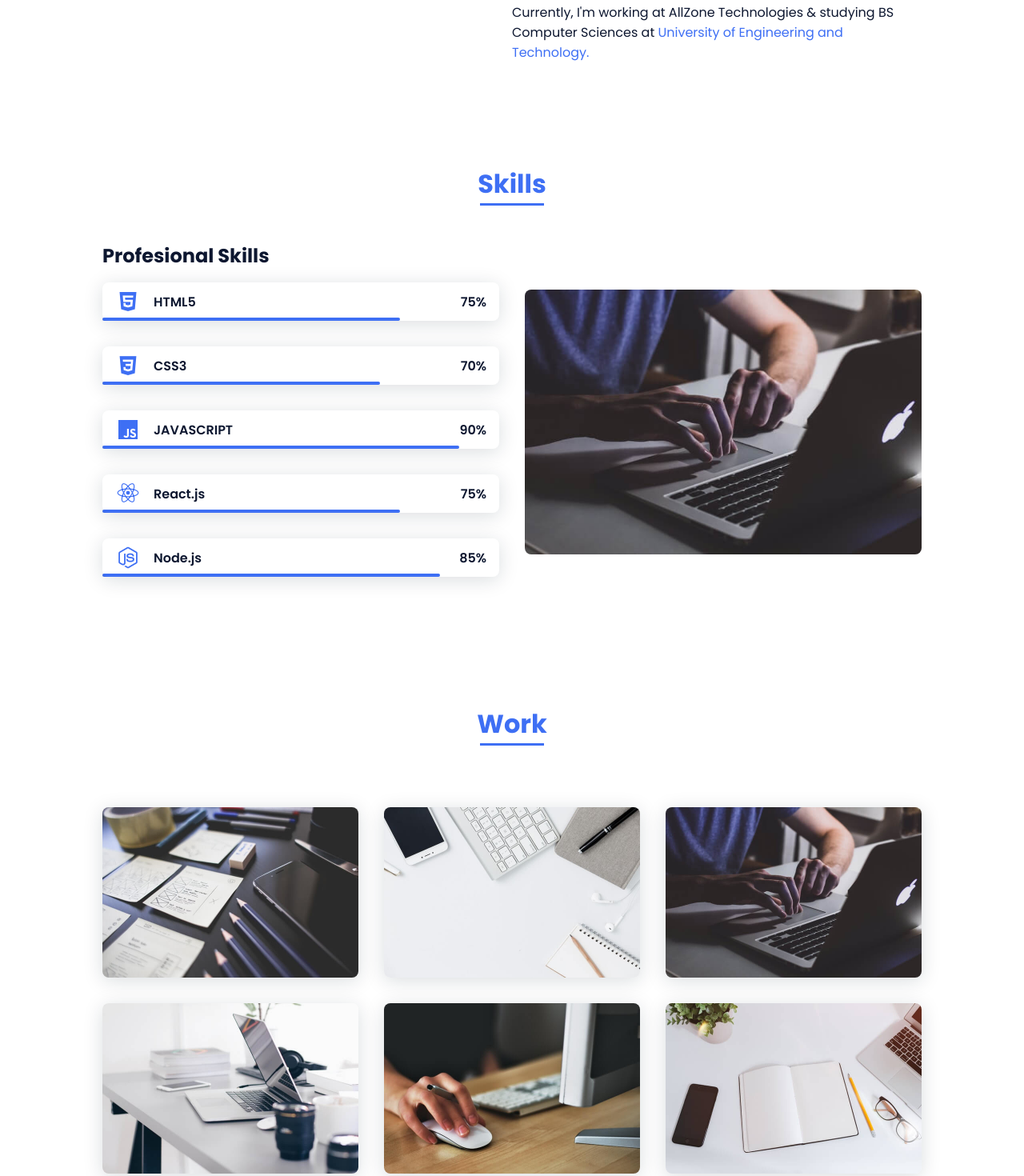
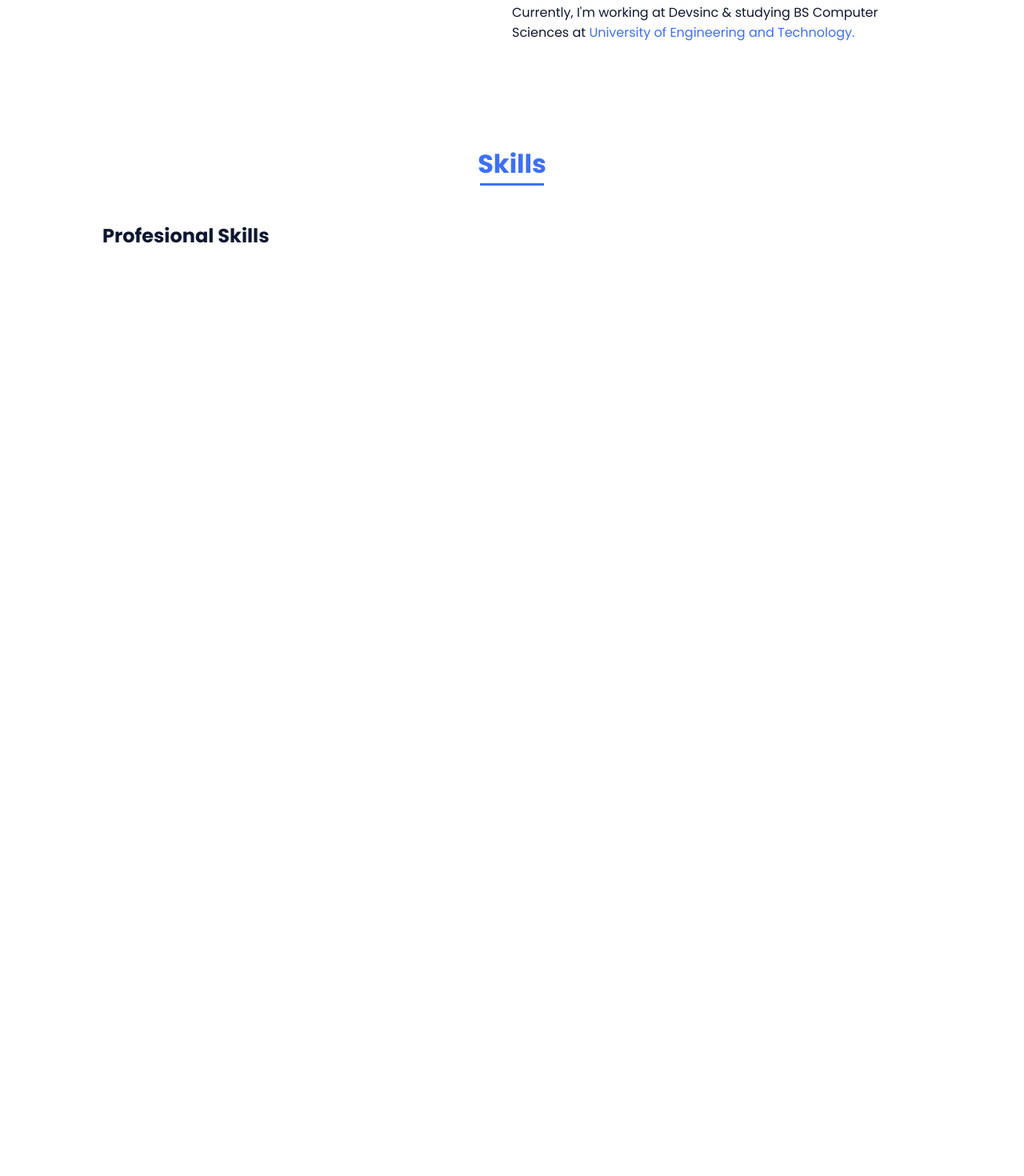
Before and after one commit to imuqeetchaudhary/profile, a plain HTML site: page index.html in a window 1280 px wide. Shown: the part 1257-2727 px from the top of the page at 80% size. After the commit the page ends 1633 px from the top, so only its background shows below. Drawn offline with nearby package versions, Linux system fonts and the light colour scheme.

Commit message:
updated company info

```diff
--- a/index.html
+++ b/index.html
@@ -135,7 +135,7 @@
 						</p>
 						<br />
 						<p class="about__text">
-							Currently, I'm working at AllZone Technologies & studying BS Computer
+							Currently, I'm working at Devsinc & studying BS Computer
 							Sciences at<a class="uni" href="https://uet.edu.pk/">
 								University of Engineering and Technology.</a
 							>
@@ -152,141 +152,4 @@
 					<div>
 						<h2 class="skills__subtitle">Profesional Skills</h2>
 						<!-- <p class="skills__text">
-							Lorem ipsum dolor sit, amet consectetur adipisicing elit. Velit optio
-							id vero amet, alias architecto consectetur error eum eaque sit.
-						</p> -->
-						<div class="skills__data">
-							<div class="skills__names">
-								<i class="bx bxl-html5 skills__icon"></i>
-								<span class="skills__name">HTML5</span>
-							</div>
-							<div class="skills__bar skills__html"></div>
-							<div>
-								<span class="skills__percentage">75%</span>
-							</div>
-						</div>
-						<div class="skills__data">
-							<div class="skills__names">
-								<i class="bx bxl-css3 skills__icon"></i>
-								<span class="skills__name">CSS3</span>
-							</div>
-							<div class="skills__bar skills__css"></div>
-							<div>
-								<span class="skills__percentage">70%</span>
-							</div>
-						</div>
-						<div class="skills__data">
-							<div class="skills__names">
-								<i class="bx bxl-javascript skills__icon"></i>
-								<span class="skills__name">JAVASCRIPT</span>
-							</div>
-							<div class="skills__bar skills__js"></div>
-							<div>
-								<span class="skills__percentage">90%</span>
-							</div>
-						</div>
-						<div class="skills__data">
-							<div class="skills__names">
-								<i class="bx bxl-react skills__icon"></i>
-								<span class="skills__name">React.js</span>
-							</div>
-							<div class="skills__bar skills__react"></div>
-							<div>
-								<span class="skills__percentage">75%</span>
-							</div>
-						</div>
-						<div class="skills__data">
-							<div class="skills__names">
-								<i class="bx bxl-nodejs skills__icon"></i>
-								<span class="skills__name">Node.js</span>
-							</div>
-							<div class="skills__bar skills__node"></div>
-							<div>
-								<span class="skills__percentage">85%</span>
-							</div>
-						</div>
-					</div>
-
-					<div>
-						<img src="assets/img/work3.jpg" alt="" class="skills__img" />
-					</div>
-				</div>
-			</section>
-
-			<!--===== WORK =====-->
-			<section class="work section" id="work">
-				<h2 class="section-title">Work</h2>
-
-				<div class="work__container bd-grid">
-					<a href="" class="work__img">
-						<img src="assets/img/work1.jpg" alt="" />
-					</a>
-					<a href="" class="work__img">
-						<img src="assets/img/work2.jpg" alt="" />
-					</a>
-					<a href="" class="work__img">
-						<img src="assets/img/work3.jpg" alt="" />
-					</a>
-					<a href="" class="work__img">
-						<img src="assets/img/work4.jpg" alt="" />
-					</a>
-					<a href="" class="work__img">
-						<img src="assets/img/work5.jpg" alt="" />
-					</a>
-					<a href="" class="work__img">
-						<img src="assets/img/work6.jpg" alt="" />
-					</a>
-				</div>
-			</section>
-
-			<!--===== CONTACT =====-->
-			<section class="contact section" id="contact">
-				<h2 class="section-title">Contact</h2>
-
-				<div class="contact__container bd-grid">
-					<form
-						action="mailto:imuqeetchaudhary@gmail.com"
-						method="POST"
-						enctype="multipart/form-data"
-						name="EmailForm"
-						class="contact__form"
-					>
-						<input type="text" placeholder="Name" class="contact__input" />
-						<input type="email" placeholder="Email" class="contact__input" />
-						<textarea
-							name=""
-							id=""
-							cols="0"
-							rows="10"
-							class="contact__input"
-						></textarea>
-						<input type="submit" value="Submit" class="contact__button button" />
-					</form>
-				</div>
-			</section>
-		</main>
-
-		<!--===== FOOTER =====-->
-		<footer class="footer">
-			<p class="footer__title">Abdul Muqeet Arshad</p>
-			<div class="footer__social">
-				<a href="https://www.facebook.com/imuqeetchaudhary" class="footer__icon"
-					><i class="bx bxl-facebook"></i
-				></a>
-				<a href="https://www.instagram.com/imuqeetchaudhary" class="footer__icon"
-					><i class="bx bxl-instagram"></i
-				></a>
-				<a href="https://twitter.com/muqeetchaudhary" class="footer__icon"
-					><i class="bx bxl-twitter"></i
-				></a>
-			</div>
-			<p class="footer__copy">&#169; Abdul Muqeet Arshad. All rigths reserved</p>
-		</footer>
-
-		<!--===== SCROLL REVEAL =====-->
-		<script src="https://unpkg.com/scrollreveal"></script>
-
-		<!--===== MAIN JS =====-->
-		<script src="assets/js/main.js"></script>
-	</body>
-</html>
+							Lorem ipsum dolor sit, amet c
```
